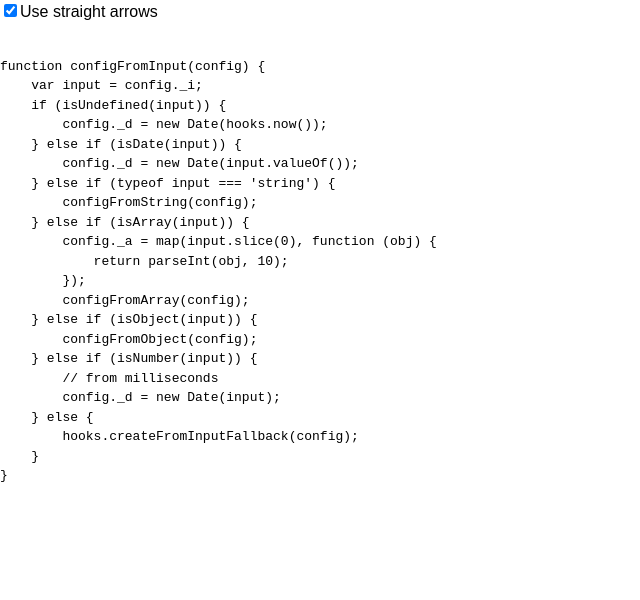
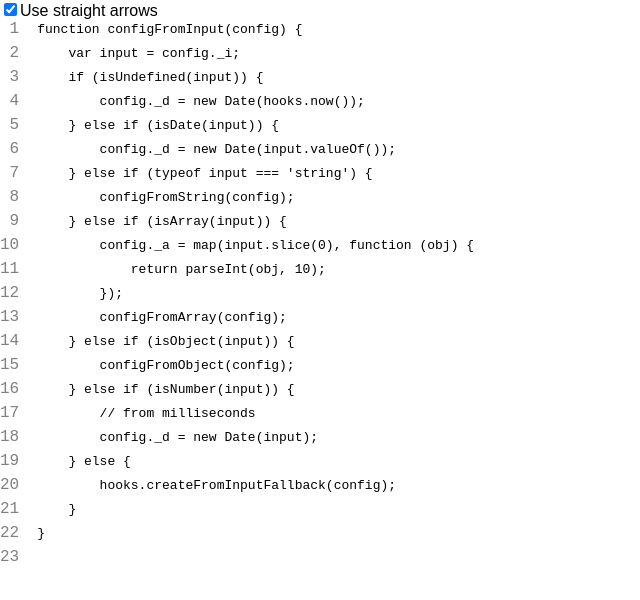
Before and after one commit to CodeReadingClubs/annotation-tool, a React (Vite) app: page / in a window 1280 px wide. Shown: the top 600 px of the page, without its empty margins (0-640 px from the left). Built offline with nearby package versions, Linux system fonts and the light colour scheme.

Commit message:
Add line numbers

```diff
--- a/src/App.tsx
+++ b/src/App.tsx
@@ -1,12 +1,12 @@
 import React from 'react'
 import Arrow from './Arrow'
+import Code from './Code'
 import MarkerRect from './MarkerRect'
 import { Popover } from './Popover'
 import useLines from './useLines'
 import useSelection, { Selection } from './useSelection'
 
-const code = `
-function configFromInput(config) {
+const code = `function configFromInput(config) {
     var input = config._i;
     if (isUndefined(input)) {
         config._d = new Date(hooks.now());
@@ -81,7 +81,7 @@ export default function App() {
         <label htmlFor='straight-arrows'>Use straight arrows</label>
       </div>
       <div className='container' ref={containerRef}>
-        <pre>{code}</pre>
+        <Code code={code} />
         <svg
           style={{
             pointerEvents: currentlyDragging ? 'auto' : 'none',
--- /dev/null
+++ b/src/Code.tsx
@@ -0,0 +1,16 @@
+import React from 'react'
+
+export default function Code({ code }: { code: string }) {
+  const lines = code.split('\n')
+
+  return (
+    <div className='code-container'>
+      {lines.map((line, index) => (
+        <>
+          <span className='line-number'>{index + 1}</span>
+          <pre className='code-line'>{line}</pre>
+        </>
+      ))}
+    </div>
+  )
+}
--- a/src/index.css
+++ b/src/index.css
@@ -6,9 +6,6 @@ body {
   -webkit-font-smoothing: antialiased;
   -moz-osx-font-smoothing: grayscale;
   font-family: sans-serif;
-  line-height: 1.5;
-
-
 }
 
 .container {
@@ -39,7 +36,6 @@ body {
   margin-top: 10px;
   background: gray;
   border-radius: 3px;
-  line-height: 1;
   padding: 3px;
 }
 
@@ -63,3 +59,22 @@ body {
   border: 0;
   background: var(--color);
 }
+
+
+.code-container {
+  display: grid;
+  grid-template-columns: auto 1fr;
+  align-items: baseline;
+  font-family: 'Roboto Mono', monospace;
+  column-gap: 18px;
+  row-gap: 6px;
+}
+
+.line-number {
+  color: gray;
+  text-align: right;
+}
+
+pre {
+  margin: 0;
+}
--- a/src/useSelection.tsx
+++ b/src/useSelection.tsx
@@ -20,6 +20,7 @@ export default function useSelection(
       if (
         !selection ||
         selection.type !== 'Range' ||
+        selection.anchorNode?.parentElement?.className !== 'code-line' ||
         selection.toString().includes('\n')
       ) {
         setSelection(null)
```
